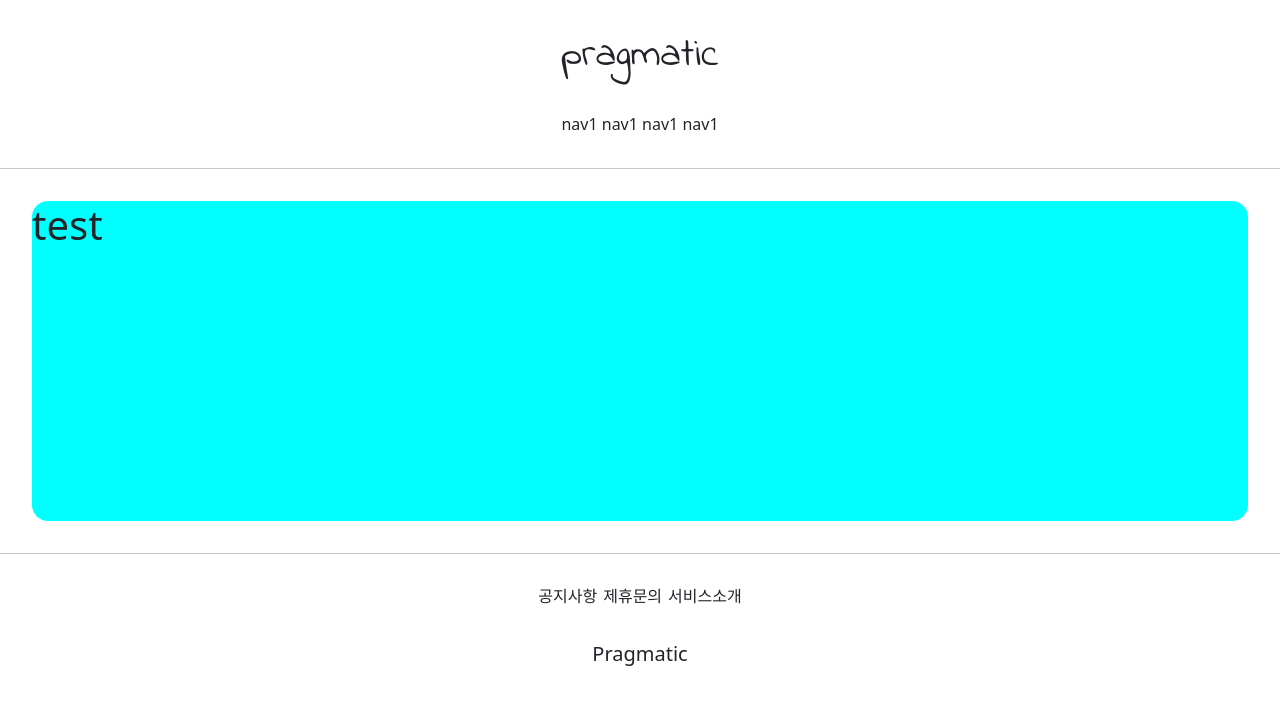
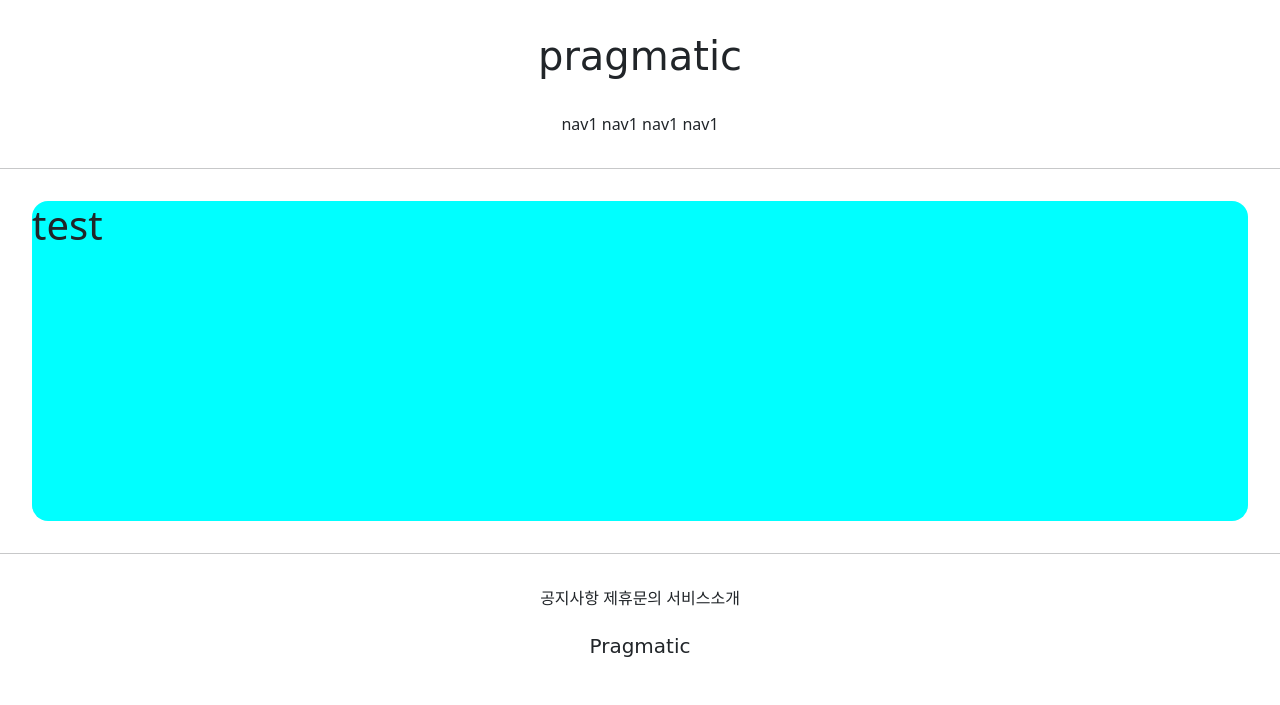
Before and after one commit to yeun38/gis1, a Django app: page /accounts/hello/ in a window 1280 px wide. Shown: the top 705 px of the page. Run offline with Django 3.2, Linux system fonts and the light colour scheme; parts of the project's set-up code (start-up, migrations or seed data) failed here and were passed over.

Commit message:
7/5 1ban class commit 1.1

```diff
--- a/pracitce03/settings.py
+++ b/pracitce03/settings.py
@@ -132,6 +132,10 @@ USE_TZ = True
 
 STATIC_URL = '/static/'
 
+STATICFILES_DIRS = [
+    BASE_DIR / "static",
+]
+
 # Default primary key field type
 # https://docs.djangoproject.com/en/3.2/ref/settings/#default-auto-field
 
--- /dev/null
+++ b/static/base.css
@@ -0,0 +1,14 @@
+
+.gis_header_logo{
+    margin: 2rem 0;
+    font-family: 'Pacifico', cursive;
+}
+.gis_header_button {
+    margin-bottom: 2rem;
+}
+.gis_footer_logo {
+    margin: 1.5rem 0; font-family: 'Pacifico', cursive;
+}
+.gis_footer_button {
+    margin-top: 2rem;
+}
--- a/templates/footer.html
+++ b/templates/footer.html
@@ -1,11 +1,11 @@
 <div style="text-align: center">
 
-    <div style="margin-top: 2rem; font-family: 'Indie Flower', cursive;">
+    <div class="gis_footer_button">
       <span> 공지사항</span>
       <span> 제휴문의</span>
       <span> 서비스소개</span>
     </div>
-    <div style="margin: 2rem">
+    <div class ="gis_footer_logo">
 
         <h5> Pragmatic</h5>
 
--- a/templates/head.html
+++ b/templates/head.html
@@ -1,3 +1,5 @@
+{% load static %}
+
 <head>
     <meta charset="UTF-8">
     <title>Title</title>
@@ -11,4 +13,7 @@
     <link rel="preconnect" href="https://fonts.gstatic.com" crossorigin>
     <link href="https://fonts.googleapis.com/css2?family=Indie+Flower&display=swap" rel="stylesheet">
 
+    {# default css links #}
+    <link rel="stylesheet" type="text/css" href="{% static 'base.css'  %}">
+
 </head>
--- a/templates/header.html
+++ b/templates/header.html
@@ -1,9 +1,9 @@
 <div style="text-align: center">
 
-    <div style="margin: 2rem 0; font-family: 'Indie Flower', cursive;">
+    <div class = "gis_header_logo">
         <h1> pragmatic</h1>
     </div>
-    <div style="margin-bottom: 2rem">
+    <div class="gis_header_button">
       <span>nav1</span>
       <span>nav1</span>
       <span>nav1</span>
```
